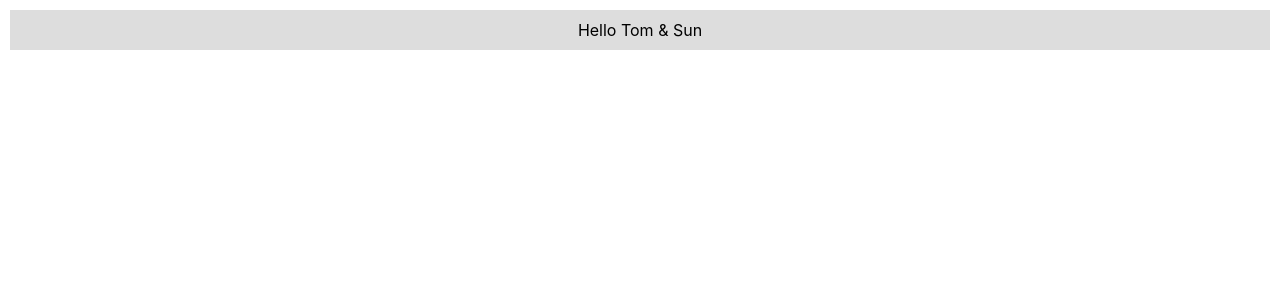
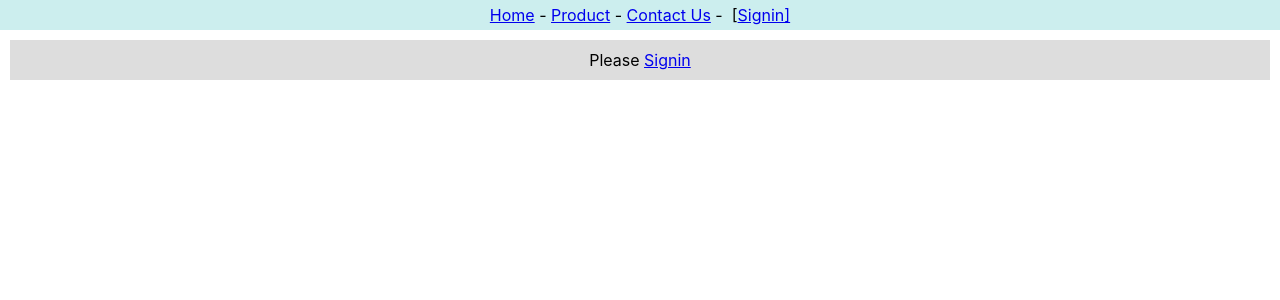
Before and after one commit to jetsada437/app1, a React (Create React App) app: page / in a window 1280 px wide. Shown: the top 300 px of the page. Built offline with nearby package versions, Linux system fonts and the light colour scheme.

Commit message:
Function Header2&Content2
Function Header2&Content2

```diff
--- a/src/App.js
+++ b/src/App.js
@@ -1,11 +1,14 @@
-import React from 'react';
+import React, { useState } from 'react';
 import { userContext } from './context';
-import Content from './context-content';
+import Header2 from './context-header2';
+import Content2 from './context-content2';
 
 function App() {
-  return (
-    <userContext.Provider value={'Tom & Sun'}>
-      <Content/>
+  let[user,setUser] = React.useState('')
+  return(
+    <userContext.Provider value={[user,setUser]}>
+      <Header2/>
+      <Content2/>
     </userContext.Provider>
   )
 }
--- /dev/null
+++ b/src/context-content2.js
@@ -0,0 +1,27 @@
+import React from "react";
+import { userContext } from "./context";
+
+export default function Content2(){
+    let [user,setUser] = React.useContext(userContext)
+
+    const contentStyle = {
+        backgroundColor : '#ddd',
+        textAlign :'center',
+        margin : 10,
+        padding : 10
+    }
+    const onClickSignin = (event) => {
+        event.preventDefault()
+        setUser('Tom Jerry')
+    }
+    return(
+        <div style={contentStyle}>
+        {
+            (user)
+            ?<span>Hello{user}</span>
+            :<span>Please <a href=" "onClick={onClickSignin}>
+                Signin</a></span>
+        }
+        </div>
+    )
+}
--- /dev/null
+++ b/src/context-header2.js
@@ -0,0 +1,38 @@
+import React from "react";
+import { userContext } from "./context";
+
+export default class Header2 extends React.Component{
+    static contextType = userContext
+
+        render(){
+            let[user,setUser] = this.context
+
+        const headerStyle = {
+            backgroundColor : '#cee',
+            textAlign : 'center',
+            padding : 5
+        }
+            const onClickSignout = (event) => {
+            event.preventDefault()
+            setUser('')
+        }
+        const onClickSignin = (event) => {
+            event.preventDefault()
+            setUser('Tom Jerry')
+        }
+        return(
+                <div style={headerStyle}>
+                    <a href=" ">Home</a>&nbsp;-&nbsp;
+                    <a href=" ">Product</a>&nbsp;-&nbsp;
+                    <a href=" ">Contact Us</a>&nbsp;-&nbsp;&nbsp;
+                    {
+                        (user)
+                        ?<span>[{user}&nbsp;:&nbsp;<a href=" "
+                            onClick={onClickSignout}>Signout</a>]</span>
+                        :<span>[<a href=" " onClick={onClickSignin}>
+                            Signin]</a></span>
+                    }
+                </div>
+        )
+    }
+}
```
